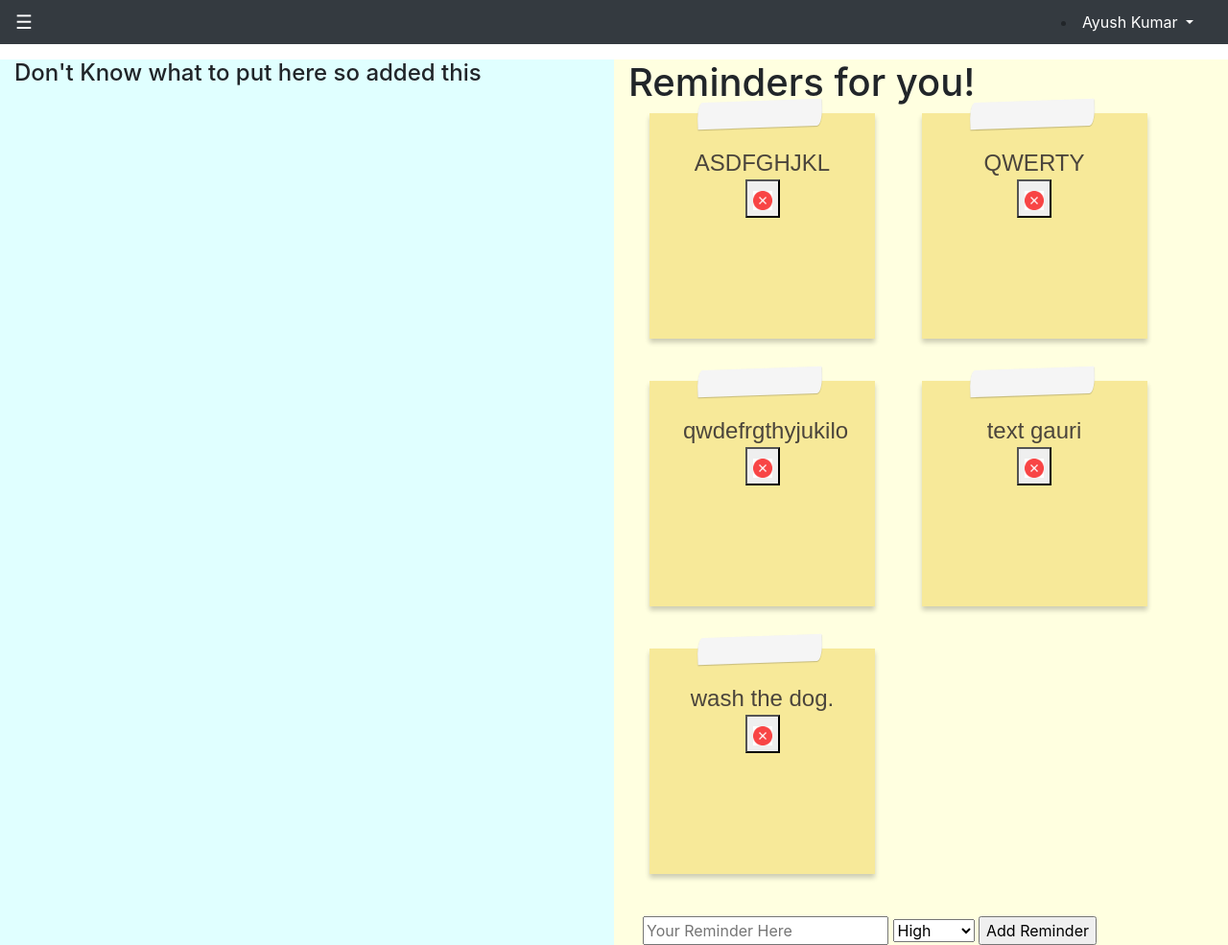
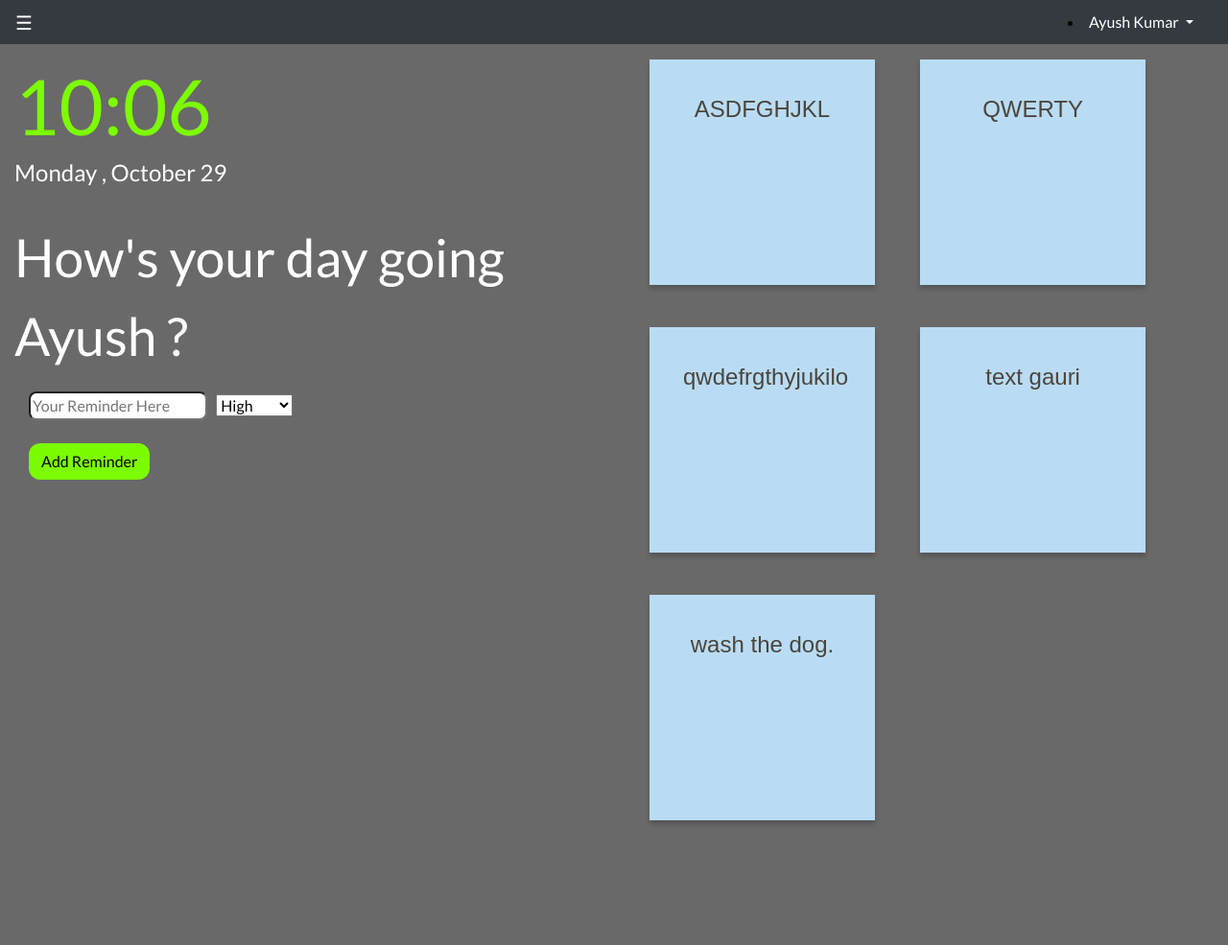
Before and after one commit to ayush113/CompanyManagement, a Django app: page /dashboard in a window 1280 px wide. Shown: the whole page at 96% size. After the commit the page ends 858 px from the top, so only its background shows below. Run offline with Django 3.2, Linux system fonts and the light colour scheme; a user stored in the database is signed in; data comes from the database, SQL or seed files in the repository; some libraries are stand-ins or nearby versions.

Commit message:
Style Changes

```diff
--- a/DBMS/settings.py
+++ b/DBMS/settings.py
@@ -117,7 +117,7 @@ AUTH_PASSWORD_VALIDATORS = [
 
 LANGUAGE_CODE = 'en-us'
 
-TIME_ZONE = 'UTC'
+TIME_ZONE = 'Asia/Kolkata'
 
 USE_I18N = True
 
--- a/accounts/templates/accounts/layout/page.html
+++ b/accounts/templates/accounts/layout/page.html
@@ -21,6 +21,7 @@
 
     <link href="{% static 'vendor/bootstrap/css/bootstrap.min.css' %}" rel="stylesheet">
     <link href="{% static 'css/styles.css' %}" rel="stylesheet">
+    <link href='http://fonts.googleapis.com/css?family=Lato:400,700' rel='stylesheet' type='text/css'>
     <style>
         .basics{
             padding-left: 15px;
@@ -36,6 +37,11 @@
             padding-top: 10px;
             padding-left: 10px;
         }
+        body{
+                background-color: dimgray;
+                font-family: 'Lato';
+                color: black;
+            }
 
 .sidenav {
     height: 100%;
--- a/accounts/templates/accounts/log_in.html
+++ b/accounts/templates/accounts/log_in.html
@@ -5,9 +5,6 @@
 
 {% block content %}
     <style>
-    body{
-        background-color: lightgray;
-    }
     .logs{
         border-radius: 12px;
         background-color: lawngreen;
@@ -36,7 +33,7 @@
 
     <ul>
         <li>
-            <a href="{% url 'accounts:restore_password' %}">{% trans 'Forgot your password?' %}</a>
+            <a href="{% url 'accounts:restore_password' %}" style="color: lawngreen">{% trans 'Forgot your password?' %}</a>
         </li>
     </ul>
 
--- a/home/views.py
+++ b/home/views.py
@@ -9,6 +9,8 @@ from projects.utils import namedtuplefetchall
 from django.http import JsonResponse
 import json
 from django.views.decorators.csrf import csrf_exempt
+
+from datetime import datetime
 
 # Create your views here.
 def landing(request):
@@ -42,4 +44,15 @@ def dashboard(request):
     with connection.cursor() as curr:
         curr.execute("SELECT * FROM reminder WHERE id = %s",[request.user.id])
         res = namedtuplefetchall(curr)
-    return render(request,'home/dashboard.html',{'result': res})
+    now = datetime.now()
+    day = now.strftime("%A")
+    month = now.strftime("%B")
+    crtime = now.strftime('%H:%M')
+    date = now.date().day
+    time = {
+        'time':crtime,
+        'day':day,
+        'month':month,
+        'date': date
+    }
+    return render(request,'home/dashboard.html',{'result': res,'time':time})
--- a/templates/home/dashboard.html
+++ b/templates/home/dashboard.html
@@ -5,6 +5,8 @@
 
      <html>
         <head>
+            <link href='http://fonts.googleapis.com/css?family=Lato:400,700' rel='stylesheet' type='text/css'>
+            <link rel="stylesheet" href="https://cdnjs.cloudflare.com/ajax/libs/font-awesome/4.7.0/css/font-awesome.min.css">
 {#            <link href="http://codepen.io/edbond88/pen/CcgvA.css" media="screen" rel="stylesheet" type="text/css" />#}
                 <script
   src="https://code.jquery.com/jquery-3.3.1.js"
@@ -12,6 +14,19 @@
   crossorigin="anonymous"></script>
         </head>
         <style>
+            .marg{
+                margin-bottom: 30px;
+            }
+
+            #date{
+                color: white;
+                font-family: 'Lato';
+            }
+            #greet{
+                font-size: 55px;
+                color: white;
+            }
+
             .note-wrap {
   width: 235px;
   min-height: 235px;
@@ -28,23 +43,7 @@
   text-align: center;
   box-shadow: 0 4px 5px rgba(0, 0, 0, 0.2);
 }
-.note-wrap:before {
-  display: block;
-  content: "";
-  background: whitesmoke;
-  width: 130px;
-  height: 28px;
-  box-shadow: 0 1px 1px rgba(0, 0, 0, 0.2);
-  border-radius: 6px/18px 0;
-  position: absolute;
-  top: -13px;
-  left: 50px;
-  -webkit-transform: rotate(-2deg);
-  -moz-transform: rotate(-2deg);
-  -o-transform: rotate(-2deg);
-  -ms-transform: rotate(-2deg);
-  transform: rotate(-2deg);
-}
+
 .note-wrap a {
   color: #6b824f;
   text-decoration: none;
@@ -71,10 +70,10 @@
 .note-blue {
   background: #b9dcf4;
   -webkit-transform: rotate(-2deg);
-  -moz-transform: rotate(-2deg);
-  -o-transform: rotate(-2deg);
-  -ms-transform: rotate(-2deg);
-  transform: rotate(-2deg);
+  -moz-transform: rotate(0deg);
+  -o-transform: rotate(0deg);
+  -ms-transform: rotate(0deg);
+  transform: rotate(0deg);
 }
 
 .note-pink {
@@ -94,15 +93,26 @@
     -ms-transform: rotate(-1deg);
     transform: rotate(-1deg);
 }
-            .right{
-                background-color: lightyellow;
+            #reminder{
+                border-radius: 8px;
             }
-            .left{
-                background-color: lightcyan;
+
+            #submit{
+                border-radius: 12px;
+                background-color: lawngreen;
             }
+
+            .hov{
+                background-color: black;
+                color: gray
+            }
+
         </style>
         <script>
             $(document).ready(function () {
+
+                $(".hides").hide()
+
                 $("#submit").click(function () {
                     var reminder = $("#reminder").val()
                     var priority = $("#priority").val()
@@ -112,6 +122,8 @@
                         window.location.href = "{% url 'dashboard' %}"
                     })
                 })
+
+
             })
             function deletes(id) {
                 $.post('/dashboard',{id:id},function (result) {
@@ -119,47 +131,59 @@
                 })
 
             }
+
+            function reveal(id) {
+
+                var text = "#rem"+id.toString()
+
+                $(text).toggle()
+
+
+            }
         </script>
         <body>
         <div class="row">
           <div class="col-lg-6 left">
-                <h4>Don't Know what to put here so added this</h4>
-              <a href="https://www.accuweather.com/en/in/mangalore/188760/weather-forecast/188760" class="aw-widget-legal">
-<!--
-By accessing and/or using this code snippet, you agree to AccuWeather’s terms and conditions (in English) which can be found at https://www.accuweather.com/en/free-weather-widgets/terms and AccuWeather’s Privacy Statement (in English) which can be found at https://www.accuweather.com/en/privacy.
--->
-</a><div id="awcc1540585034169" class="aw-widget-current"  data-locationkey="" data-unit="c" data-language="en-us" data-useip="true" data-uid="awcc1540585034169"></div><script type="text/javascript" src="https://oap.accuweather.com/launch.js"></script>
+                <h1 id="date" style="color: lawngreen; font-size: 80px">{{ time.time }}</h1>
+                <h4 id="date">{{ time.day }} , {{ time.month }} {{ time.date }}</h4><br/>
+              <p id="greet">How's your day going {{ user.first_name }} ?</p>
+
+                {% csrf_token %}
+            <div class="container-fluid">
+                <input type="text" placeholder="Your Reminder Here" id="reminder"> &nbsp
+                <select id="priority">
+                    <option value="High">High</option>
+                    <option value="Average">Average</option>
+                </select>
+                <br/><br/>
+                <button class="btn btn-cta" type="submit" id="submit" value="Add Reminder">Add Reminder</button>
+            </div>
           </div>
           <div class="col-lg-6 right">
-              <h1>Reminders for you!</h1>
+
 
           {% for i in result %}
               {% if i.priority %}
-            <aside class="note-wrap note-green">
+
+            <aside class="note-wrap note-green" id="{{ i.index }}" onclick="reveal({{ i.index }});">
+                <div id="rem{{ i.index }}"  class="hides"><button  class="float-right btn btn-default btn-sm hov"  title="Delete the Reminder" onclick="deletes({{ i.index }});"><i class="fa fa-trash"></i></button><br/></div>
               {{ i.description }}<br/>
-            <button title="Delete the Reminder" onclick="deletes({{ i.index }});"><img src="{% static 'img/cross.png' %}" width="20px" height="20px"></button>
+
             </aside>
 
 
             {% else %}
-               <aside class="note-wrap note-white">
-              {{ i.description }}<br/>
-               <button title="Delete the Reminder" onclick="deletes({{ i.index }});"><img src="{% static 'img/cross.png' %}" width="20px" height="20px"></button>
+               <aside class="note-wrap note-blue" id="{{ i.index }}" onclick="reveal({{ i.index }});">
+                    <div id="rem{{ i.index }}"  class="hides"><button  class="float-right btn-default btn btn-sm hov"  title="Delete the Reminder" onclick="deletes({{ i.index }});"><i class="fa fa-trash"></i></button><br/></div>
+                   {{ i.description }}<br/>
+
             </aside>
               {% endif %}
 
           {% endfor %}
 
 
-            {% csrf_token %}
-            <div class="container-fluid">
-                <input type="text" placeholder="Your Reminder Here" id="reminder">
-                <select id="priority">
-                    <option value="High">High</option>
-                    <option value="Average">Average</option>
-                </select>
-                <input type='submit' id="submit" value='Add Reminder'>
-            </div>
+
           </div>
 
         </div>
--- a/templates/projects/index.html
+++ b/templates/projects/index.html
@@ -20,9 +20,6 @@
 
 .card:hover {
     box-shadow: 0 8px 16px 0 rgba(0,0,0,0.2);
-}
-body{
-    background-color: lightgray;
 }
 
 .container {
```
Also changed, not shown: templates/projects/project.html (+1 -13 lines), content/assets/images/rem.jpeg (added), content/assets/images/rem1.jpg (added), content/static/logo.png (deleted), content/static/rem.jpeg (added), 3 other files.
